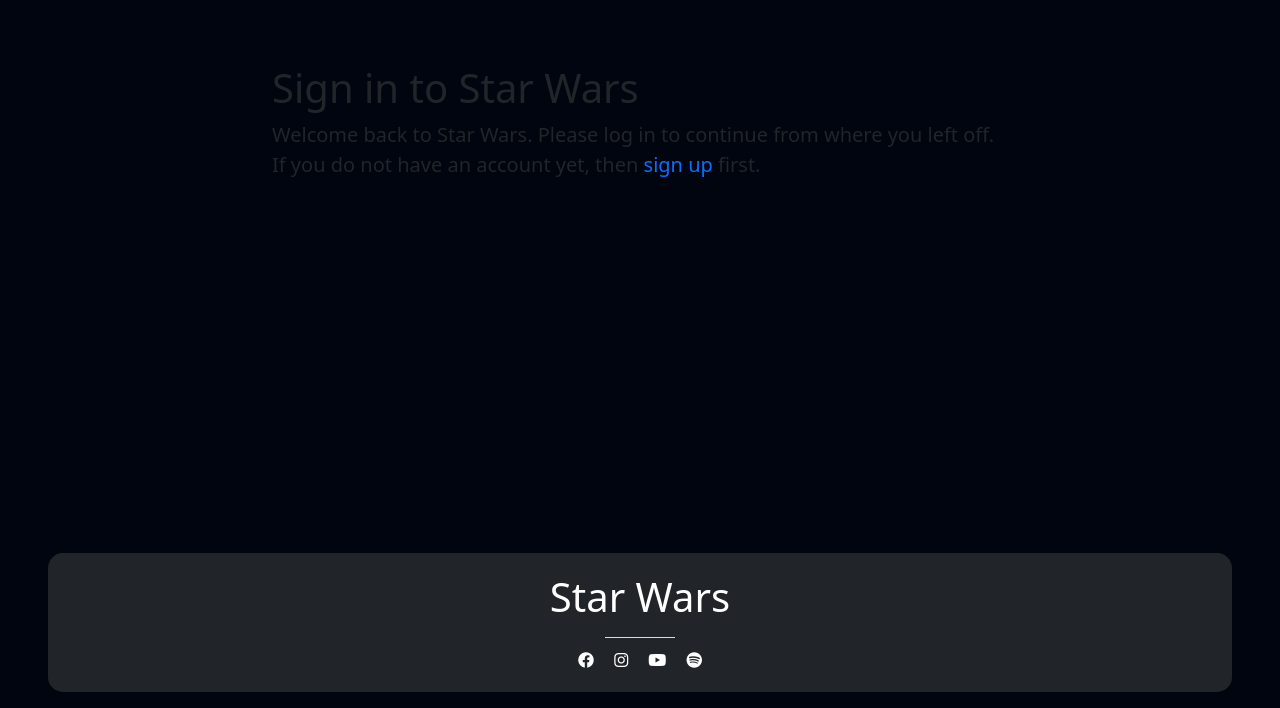
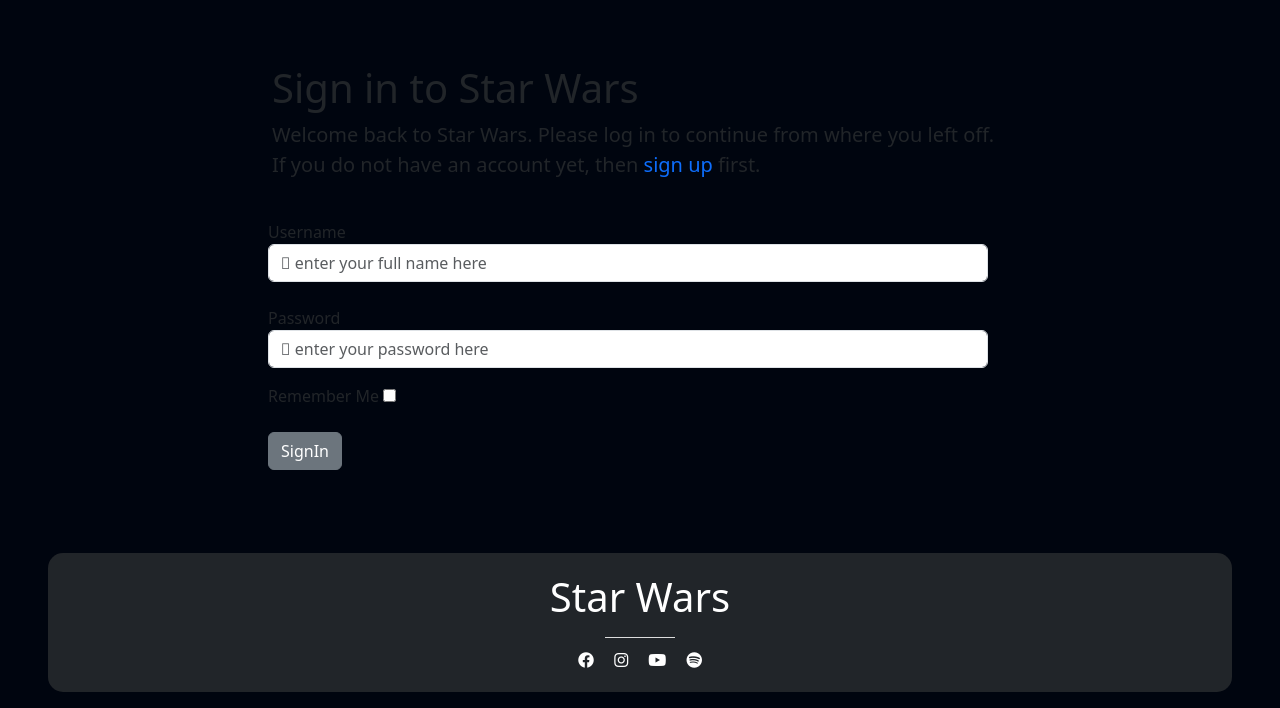
Before and after one commit to violaberg/star-wars-hackathon-2024, a Django app: page /accounts/login/ in a window 1280 px wide. Shown: the part 92-800 px from the top of the page. Run offline with Django 4.2, Linux system fonts and the light colour scheme; some libraries are stand-ins or nearby versions.

Commit message:
feat: Add login form

```diff
--- a/templates/account/login.html
+++ b/templates/account/login.html
@@ -19,7 +19,30 @@
         </div>
         <div class="row">
             <div class="col-md-8 mt-4 offset-md-2">
-
+                {{ form.non_field_errors }}
+                <form class="form-group fieldWrapper login" method="POST" action="{% url 'account_login' %}">
+                    {% csrf_token %}
+                    <div>
+                        {{ form.login.errors }}
+                        <label for="id_login">Username</label>
+                        <input type="text" class="form-control" name="login"
+                            placeholder="&#xf007; enter your full name here" id="id_login" minlength="1"
+                            maxlength="150">
+                    </div>
+                    <br>
+                    <div>
+                        {{ form.password.errors }}
+                        <label for="id_password">Password</label>
+                        <input type="password" class="form-control" name="password" id="id_password"
+                            placeholder="&#xf023; enter your password here" minlength="1" maxlength="50">
+                    </div>
+                    <p class="mt-3">
+                        <label for="id_remember">Remember Me</label>
+                        <input type="checkbox" name="remember" id="id_remember">
+                    </p>
+                    <button class="btn btn-secondary hvr-grow right mt-2 mb-5 btn-login" type="submit">
+                        {% trans "SignIn" %}</button>
+                </form>
             </div>
         </div>
     </div>
```
